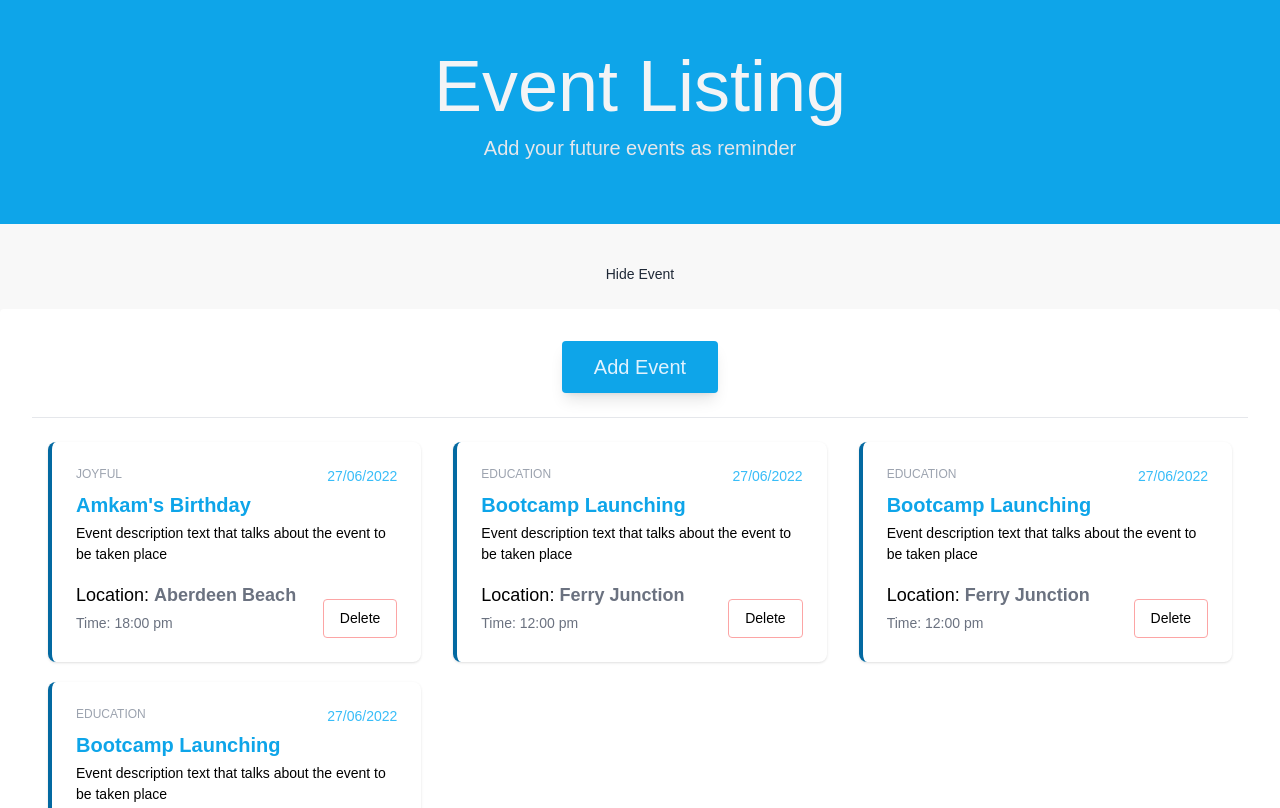
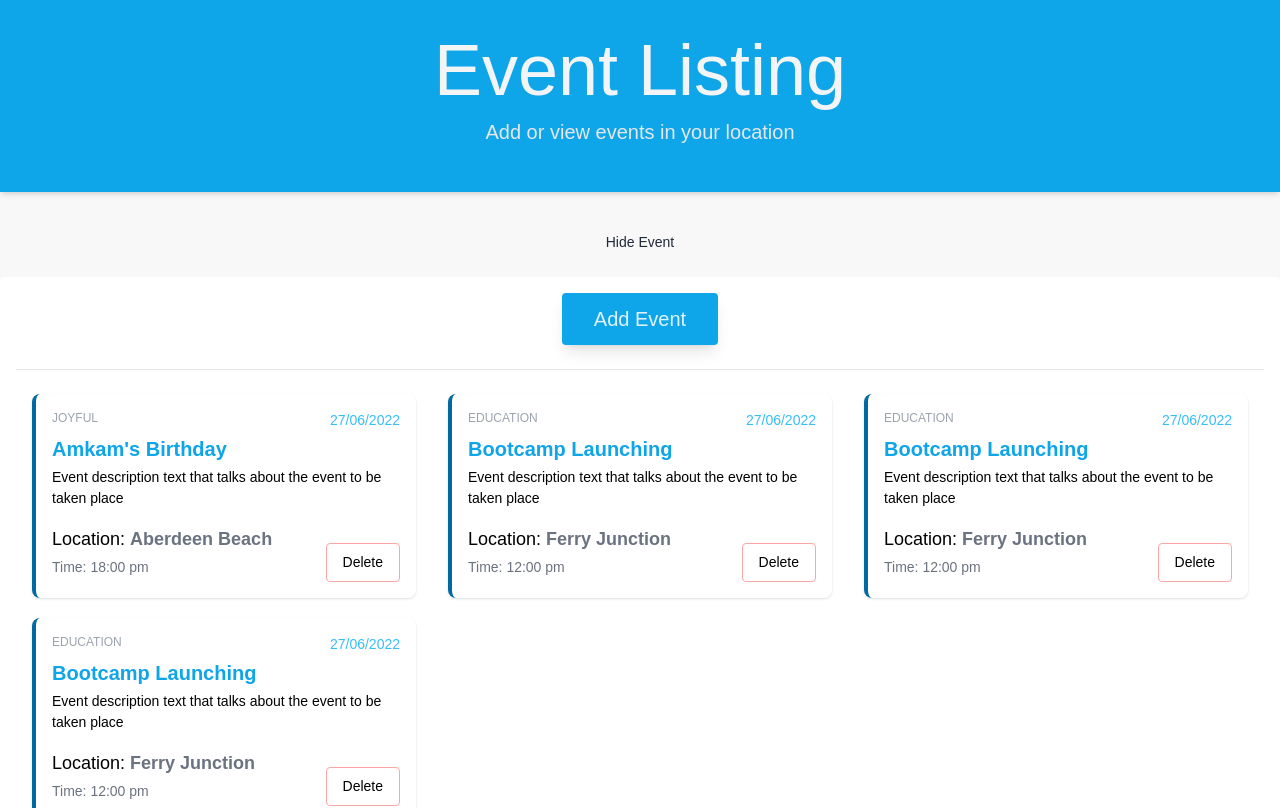
Before and after one commit to AmaduKamara/event-list, a React (Create React App) app: page / in a window 1280 px wide. Shown: the top 808 px of the page. Built offline with nearby package versions, Linux system fonts and the light colour scheme.

Commit message:
Edit hero and show or hide texts in App

```diff
--- a/src/App.js
+++ b/src/App.js
@@ -61,7 +61,7 @@ function App() {
         <div className="text-center mt-10">
           <button
             type="button"
-            className="text-gray-800 focus:outline-none mx-10"
+            className="text-gray-800 focus:outline-none mx-10 hover:text-sky-500"
             onClick={() => setShowEvents(true)}
           >
             Show Event
@@ -72,7 +72,7 @@ function App() {
         <div className="text-center mt-10">
           <button
             type="button"
-            className="text-gray-800 focus:outline-none mx-10"
+            className="text-gray-800 focus:outline-none mx-10 hover:text-sky-500"
             onClick={() => setShowEvents(false)}
           >
             Hide Event
--- a/src/components/Event.jsx
+++ b/src/components/Event.jsx
@@ -5,7 +5,7 @@ export default function Event({ event, handleDelete }) {
     handleDelete(id);
   };
   return (
-    <div className="p-6 shadow mb-5 border-l-4 rounded-lg border-sky-700 mx-4">
+    <div className="p-4 shadow mb-5 border-l-4 rounded-lg border-sky-700 mx-4">
       <div className="flex justify-between">
         <p className="text-gray-400 uppercase text-xs">{event.category}</p>
         <p className="text-sky-400 uppercase">{event.date}</p>
--- a/src/components/EventList.jsx
+++ b/src/components/EventList.jsx
@@ -3,7 +3,7 @@ import Event from "./Event";
 
 export default function EventList({ events, handleDelete }) {
   return (
-    <div className="container mx-auto bg-white p-8 mt-6 mb-16 shadow-lg rounded">
+    <div className="container mx-auto bg-white p-4 mt-6 mb-16 shadow-lg rounded">
       <div>
         <div className="flex justify-center mb-6">
           <button className="py-3 px-8 bg-sky-500 hover:bg-sky-600 rounded shadow-lg text-sky-100 text-xl">Add Event</button>
--- a/src/components/Hero.jsx
+++ b/src/components/Hero.jsx
@@ -1,11 +1,13 @@
-import React from 'react';
+import React from "react";
 
 export default function Hero() {
   return (
-    <div className="w-full h-56 bg-sky-500 flex justify-center items-center">
+    <div className="w-full h-48 bg-sky-500 flex justify-center items-center sticky top-0 shadow-md">
       <div className="text-center">
         <h1 className="text-7xl font-thin text-gray-100">Event Listing</h1>
-        <p className="my-3 text-xl text-gray-200">Add your future events as reminder</p>
+        <p className="my-3 text-xl text-gray-200">
+          Add or view events in your location
+        </p>
       </div>
     </div>
   );
```
